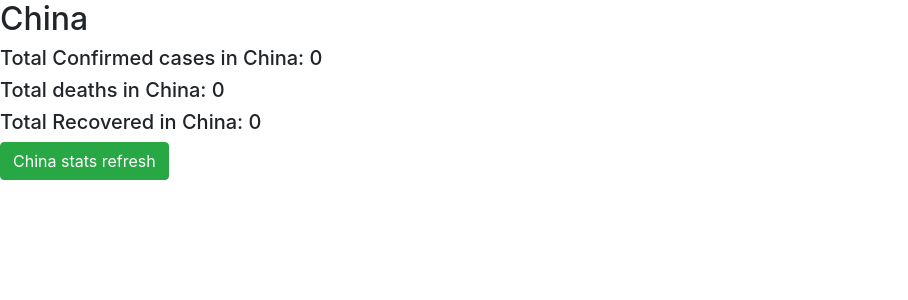
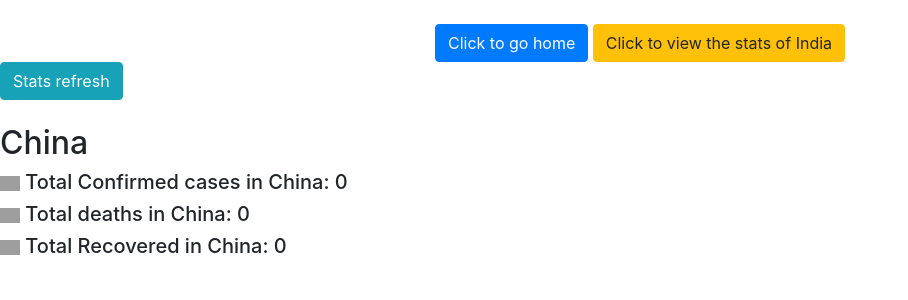
Before and after one commit to harsharay/coronastats, a Django app: page /intstats/ in a window 1280 px wide. Shown: the top 300 px of the page, without its empty margins (0-908 px from the left). Run offline with Django 3.2, Linux system fonts and the light colour scheme; data that the repository does not hold is empty; some libraries are stand-ins or nearby versions; grey boxes are pictures that could not be loaded.

Commit message:
Adding some images to look good

```diff
--- a/covidapp/templates/covidapp/home.html
+++ b/covidapp/templates/covidapp/home.html
@@ -19,6 +19,8 @@ People may experience:<br>
 <strong>Difficulty breathing (severe cases)</strong>
 </p>
 <a href='{%url 'stats'%}' class='btn btn-primary'>Check the COVID stats of India</a>
+<a href="{%url 'intstats'%}" class="btn btn-warning">Click to view the stats of countries other than India</a>
+
 </div>
 
 
--- a/covidapp/templates/covidapp/intstats.html
+++ b/covidapp/templates/covidapp/intstats.html
@@ -1,10 +1,17 @@
 <link rel="stylesheet" href="https://stackpath.bootstrapcdn.com/bootstrap/4.4.1/css/bootstrap.min.css" integrity="sha384-Vkoo8x4CGsO3+Hhxv8T/Q5PaXtkKtu6ug5TOeNV6gBiFeWPGFN9MuhOf23Q9Ifjh" crossorigin="anonymous">
 
+<div class="container text-center">
+  <br>
+  <a href="{%url 'home'%}" class="btn btn-primary">Click to go home</a>
+  <a href="{%url 'stats'%}" class="btn btn-warning">Click to view the stats of India</a>
+</div>
 <div>
+<a href='{%url 'intstats'%}' class="btn btn-info">Stats refresh</a>
+<br>
+<br>
 <h2>China</h2>
-<h5>Total Confirmed cases in China: {{Confirmed_China}}</h5>
-<h5>Total  deaths in China: {{Deaths_China}}</h5>
-<h5>Total Recovered in China: {{Recovered_China}}</h5>
-<a href='{%url 'intstats'%}' class="btn btn-success">China stats refresh</a>
+<h5><img src="https://toppng.com/uploads/preview/8-bit-caution-symbol-pixel-art-11563001122rkmsc6xjgs.png" width='20'></img> Total Confirmed cases in China: {{Confirmed_China}}</h5>
+<h5><img src="https://i.ya-webdesign.com/images/transparent-death-8-bit-9.png" width="20"></img> Total  deaths in China: {{Deaths_China}}</h5>
+<h5><img src="https://data.whicdn.com/images/81085962/original.png" width='20'></img> Total Recovered in China: {{Recovered_China}}</h5>
 
 </div>
```
Also changed, not shown: covidapp/templates/covidapp/stats.html (+4 -3 lines).
